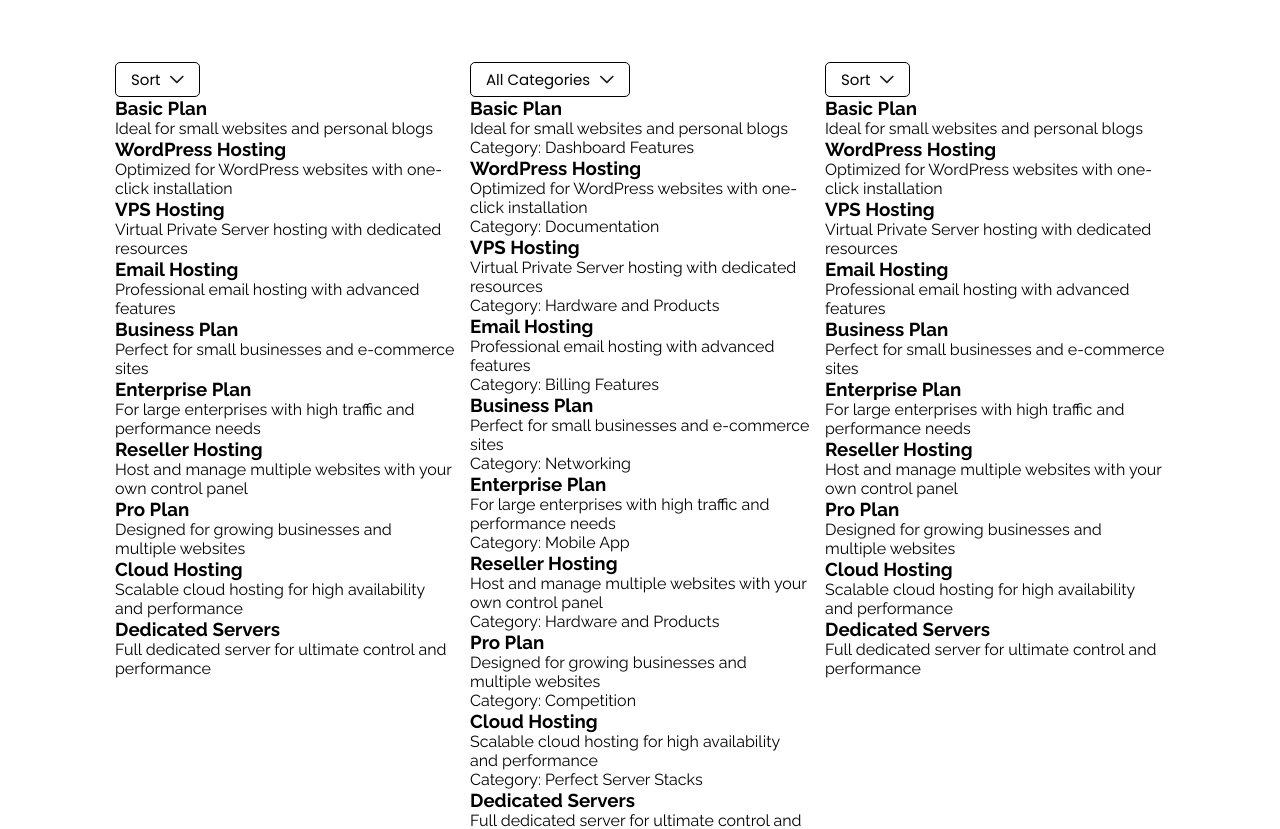
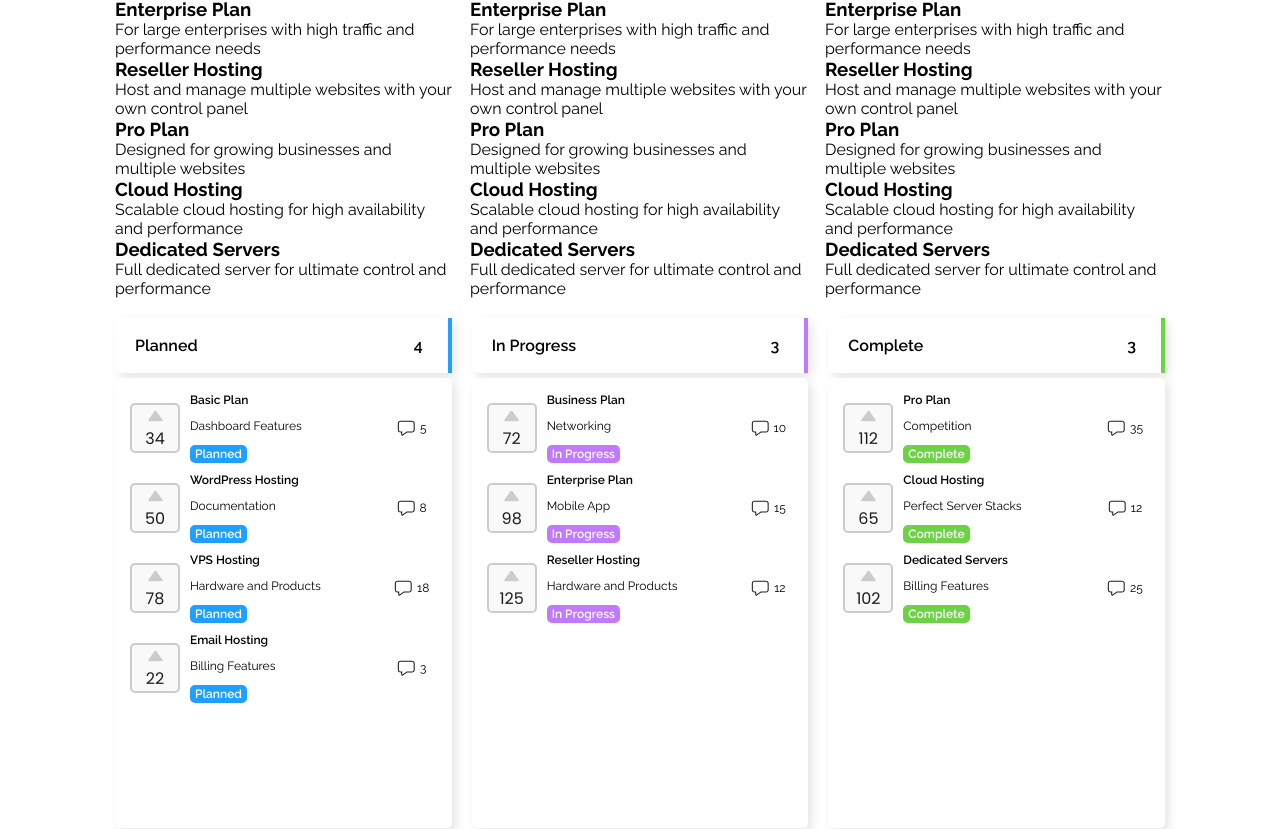
Before and after one commit to soklope/webdock, a React (Vite) app in the folder webdock-app/: page / in a window 1280 px wide. Shown: the part 1755-2584 px from the top of the page. Built offline with nearby package versions, Linux system fonts and the light colour scheme.

Commit message:
Revert "CategoryFilter.jsx functional. Needs proper styling."
This reverts commit 3546ba7afc4824f27bed3ca1581bdf543bafb0fe.

```diff
--- a/webdock-app/src/components/SortFunctionAndFilterContainer/CategoryFilter/CategoryFilter.jsx
+++ b/webdock-app/src/components/SortFunctionAndFilterContainer/CategoryFilter/CategoryFilter.jsx
@@ -1,55 +1,13 @@
-import { useState } from 'react';
-import '../CategoryFilter/CategoryFilter.scss';
-import { plannedArrayDb, inProgressArrayDb, completeArrayDb } from '../../../dummyDb';
 
-export default function CategoryFilter() {
-  const [selectedCategory, setSelectedCategory] = useState('All Categories');
-  const [showDropdown, setShowDropdown] = useState(false);
+// All Categories
+// Dashboard Features
+// Documentation
+// Billing Features
+// Networking
+// Hardware and products
+// Perfect Ser Stacks
+// Mobile App
+// Webdock API
+// Competition
 
-  const toggleDropdown = () => {
-    setShowDropdown(!showDropdown);
-  };
-
-  const filterPosts = (data) => {
-    if (selectedCategory === 'All Categories') {
-      return data; // Return all posts if no category is selected.
-    }
-
-    return data.filter(post => post.category === selectedCategory);
-  };
-
-  return (
-    <div className="category-filter">
-      <button onClick={toggleDropdown} className="category-filter-btn">
-        {selectedCategory}
-        <span className="category-filter-btn__icon"></span>
-      </button>
-      {showDropdown && (
-        <div className="category-dropdown">
-          <select onChange={(e) => setSelectedCategory(e.target.value)}>
-            <option value="All Categories">All Categories</option>
-            <option value="Dashboard Features">Dashboard Features</option>
-            <option value="Documentation">Documentation</option>
-            <option value="Billing Features">Billing Features</option>
-            <option value="Networking">Networking</option>
-            <option value="Hardware and Products">Hardware and Products</option>
-            <option value="Perfect Server Stacks">Perfect Server Stacks</option>
-            <option value="Mobile App">Mobile App</option>
-            <option value="Webdock API">Webdock API</option>
-            <option value="Competition">Competition</option>
-          </select>
-        </div>
-      )}
-      <div className="filtered-posts">
-        {filterPosts([...plannedArrayDb, ...inProgressArrayDb, ...completeArrayDb]).map(post => (
-          <div key={post.title}>
-            <h3>{post.title}</h3>
-            <p>{post.description}</p>
-            <p>Category: {post.category}</p>
-            {/* Add more post information here */}
-          </div>
-        ))}
-      </div>
-    </div>
-  );
-}
+// Dashboard Features, Documentation, Billing Features, Networking, Hardware and products, Perfect Ser Stacks, Mobile App, Webdock API, Competition
--- a/webdock-app/src/components/SortFunctionAndFilterContainer/CategoryFilter/CategoryFilter.scss
+++ /dev/null
@@ -1,44 +0,0 @@
-@use '../../../global-styling/mixins' as mix;
-@use '../../../global-styling/Variables.scss' as v;
-
-.category-filter-btn {
-    border-radius: 5px;
-    border: 0.5px solid v.$black;
-    background: v.$white;
-    font-family: v.$secondary-font;
-    font-size: 15px;
-    font-weight: 500;
-    display: inline-flex;
-    height: 35px;
-    padding: 5px 15px;
-    align-items: center;
-    gap: 10px;;
-
-    .active {
-        background: darken(v.$offwhite, 10%);
-      }
-
-&__icon {
-@include mix.arrow-icon-size;
-    background-image: url('../../../content/gfx/Icons/arrow-down-icon.svg');
-    }
-}
-
-.category-dropdown {
-    position: absolute;
-    background: v.$white;
-    border: 1px solid v.$offblack;
-    box-shadow: 4px 4px 10px 5px rgba(0, 0, 0, 0.05);
-    padding: 10px;
-    border-radius: 5px;
-    cursor: pointer;
-    z-index: 1;
-
-    ul {
-      list-style-type: none;
-    }
-
-    &__list-item:hover {
-      background: darken(v.$offwhite, 10%);
-    }
-}
--- a/webdock-app/src/components/SortFunctionAndFilterContainer/SortFunctionFilterContainer.jsx
+++ b/webdock-app/src/components/SortFunctionAndFilterContainer/SortFunctionFilterContainer.jsx
@@ -1,12 +1,11 @@
 import '../SortFunctionAndFilterContainer/SortFunctionFilterContainer.scss';
-import CategoryFilter from './CategoryFilter/CategoryFilter';
 import SortFunction from './SortFunction/SortFunction';'./SortFunction/SortFunction.jsx'
 
 export default function SortFunctionAndFilterContainer() {
     return (
         <div className="sort-function-and-filter-container">
             <SortFunction/>
-            <CategoryFilter />
+            <SortFunction />
             <SortFunction />
         </div>
     )
```
Also changed, not shown: webdock-app/src/components/SortFunctionAndFilterContainer/SortFunction/SortFunction.scss (+4 -4 lines).
